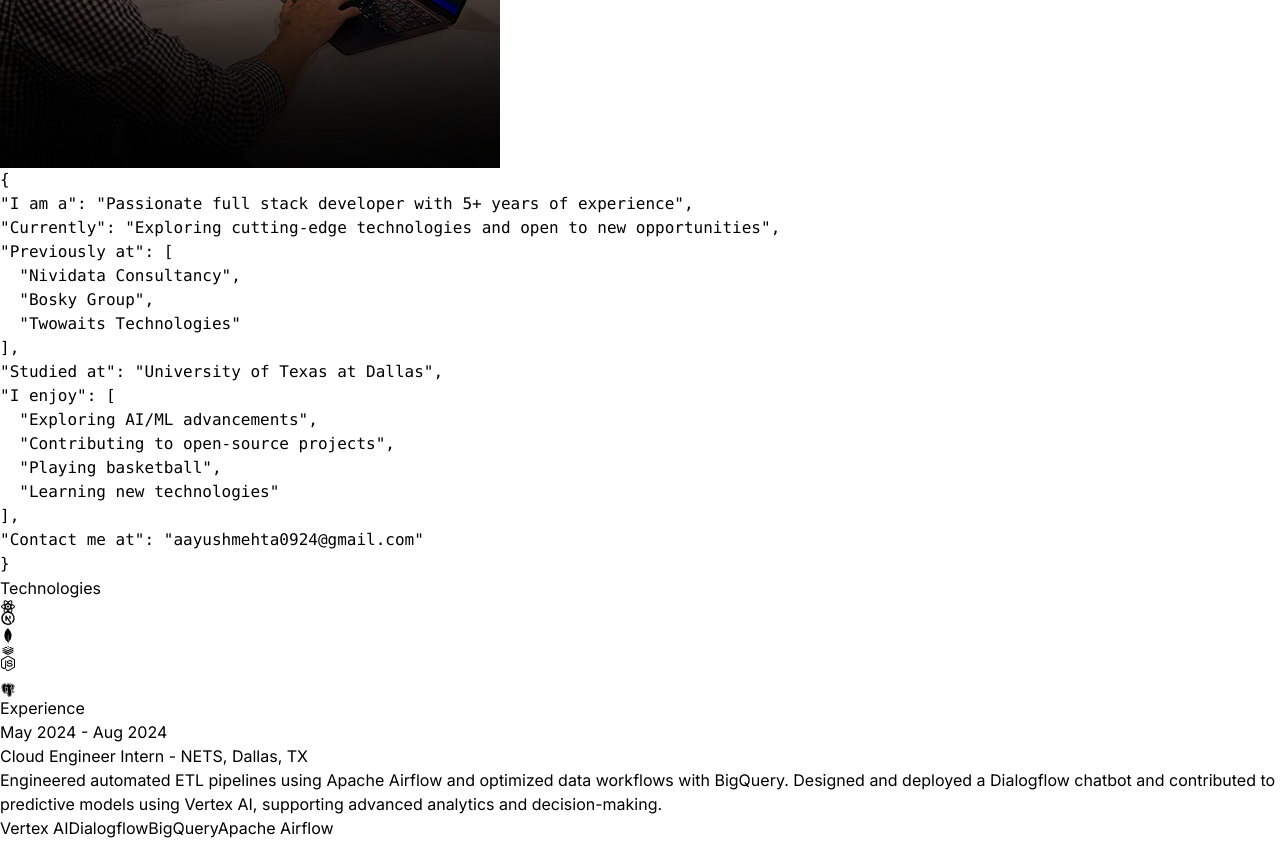
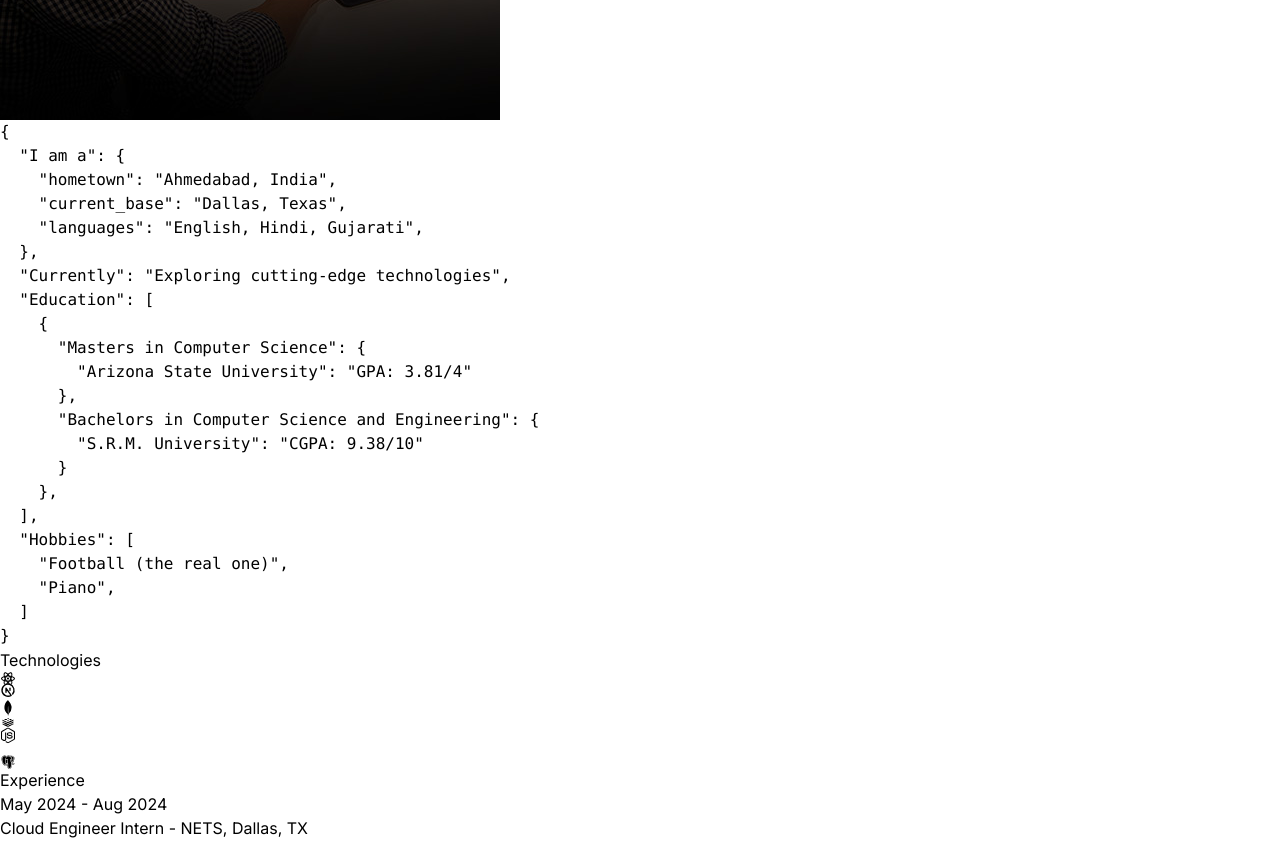
Before and after one commit to AayushMehta0924/My-Portfolio, a React (Vite) app: page / in a window 1280 px wide. Shown: the part 2320-3162 px from the top of the page. Built offline with nearby package versions, Linux system fonts and the light colour scheme.

Commit message:
JSON style text format update complete

```diff
--- a/src/components/About.jsx
+++ b/src/components/About.jsx
@@ -5,66 +5,71 @@ import { motion } from "framer-motion";
 const About = () => {
   return (
     <div className="border-b border-neutral-900 pb-4">
-        <h2 className="my-20 text-center text-4xl">About <span className="text-neutral-500">Me</span></h2>
+        <h2 className="my-20 text-center text-4xl">Hello <span className="text-neutral-500">World</span></h2>
         <div className="flex flex-wrap">
+            {/* Image Section */}
             <motion.div
                 whileInView={{ opacity: 1, x: 0 }}
                 initial={{ opacity: 0, x: -100 }}
                 transition={{ duration: 0.5 }}
-                className="w-full lg:w-1/2 lg:p-8"
+                className="w-full lg:w-1/2 lg:p-8 flex items-center justify-center"
             >
-                <div className="flex items-center justify-center">
                 <img className="rounded-2xl" src={aboutImg} alt="about" />
-                </div>
             </motion.div>
+
+            {/* Text Section */}
             <motion.div
                 whileInView={{ opacity: 1, x: 0 }}
                 initial={{ opacity: 0, x: 100 }}
                 transition={{ duration: 0.5 }}
-                className="w-full lg:w-1/2"
+                className="w-full lg:w-1/2 relative lg:top-[-10px]" // Adjust this value as needed
             >
-                <div className="flex justify-center lg:justify-start">
                 <pre className="my-2 max-w-xl py-6 bg-transparent p-4 rounded-md shadow-lg">
                     <code>
                         {"{"}
                         <br />
-                            <span className="text-red-500">"I am a"</span>: <span className="text-green-500">"Passionate full stack developer with 5+ years of experience"</span>,
+                        &nbsp;&nbsp;<span className="text-red-500">"I am a"</span>: {"{"}
                         <br />
-                            <span className="text-yellow-500">"Currently"</span>: <span className="text-green-500">"Exploring cutting-edge technologies and open to new opportunities"</span>,
+                        &nbsp;&nbsp;&nbsp;&nbsp;<span className="text-yellow-500">"hometown"</span>: <span className="text-green-500">"Ahmedabad, India"</span>,
                         <br />
-                            <span className="text-red-500">"Previously at"</span>: [
+                        &nbsp;&nbsp;&nbsp;&nbsp;<span className="text-yellow-500">"current_base"</span>: <span className="text-green-500">"Dallas, Texas"</span>,
                         <br />
-                            &nbsp;&nbsp;<span className="text-green-500">"Nividata Consultancy"</span>,
+                        &nbsp;&nbsp;&nbsp;&nbsp;<span className="text-yellow-500">"languages"</span>: <span className="text-green-500">"English, Hindi, Gujarati"</span>,
                         <br />
-                            &nbsp;&nbsp;<span className="text-green-500">"Bosky Group"</span>,
+                        &nbsp;&nbsp;{"},"}
                         <br />
-                            &nbsp;&nbsp;<span className="text-green-500">"Twowaits Technologies"</span>
+                        &nbsp;&nbsp;<span className="text-red-500">"Currently"</span>: <span className="text-green-500">"Exploring cutting-edge technologies"</span>,
                         <br />
-                            ],
+                        &nbsp;&nbsp;<span className="text-red-500">"Education"</span>: [
                         <br />
-                            <span className="text-yellow-500">"Studied at"</span>: <span className="text-green-500">"University of Texas at Dallas"</span>,
+                        &nbsp;&nbsp;&nbsp;&nbsp;{"{"}<br />
+                        &nbsp;&nbsp;&nbsp;&nbsp;&nbsp;&nbsp;<span className="text-yellow-500">"Masters in Computer Science"</span>: {"{"}
                         <br />
-                            <span className="text-red-500">"I enjoy"</span>: [
+                        &nbsp;&nbsp;&nbsp;&nbsp;&nbsp;&nbsp;&nbsp;&nbsp;<span className="text-yellow-500">"Arizona State University"</span>: <span className="text-green-500">"GPA: 3.81/4"</span>
                         <br />
-                            &nbsp;&nbsp;<span className="text-green-500">"Exploring AI/ML advancements"</span>,
+                        &nbsp;&nbsp;&nbsp;&nbsp;&nbsp;&nbsp;{"}"},
                         <br />
-                            &nbsp;&nbsp;<span className="text-green-500">"Contributing to open-source projects"</span>,
+                        &nbsp;&nbsp;&nbsp;&nbsp;&nbsp;&nbsp;<span className="text-yellow-500">"Bachelors in Computer Science and Engineering"</span>: {"{"}
                         <br />
-                            &nbsp;&nbsp;<span className="text-green-500">"Playing basketball"</span>,
+                        &nbsp;&nbsp;&nbsp;&nbsp;&nbsp;&nbsp;&nbsp;&nbsp;<span className="text-yellow-500">"S.R.M. University"</span>: <span className="text-green-500">"CGPA: 9.38/10"</span>
                         <br />
-                            &nbsp;&nbsp;<span className="text-green-500">"Learning new technologies"</span>
+                        &nbsp;&nbsp;&nbsp;&nbsp;&nbsp;&nbsp;{"}"}
                         <br />
-                            ],
+                        &nbsp;&nbsp;&nbsp;&nbsp;{"}"},
                         <br />
-                            <span className="text-yellow-500">"Contact me at"</span>: <span className="text-green-500">"aayushmehta0924@gmail.com"</span>
+                        &nbsp;&nbsp;],
+                        <br />
+                        &nbsp;&nbsp;<span className="text-red-500">"Hobbies"</span>: [
+                        <br />
+                        &nbsp;&nbsp;&nbsp;&nbsp;<span className="text-green-500">"Football (the real one)"</span>,
+                        <br />
+                        &nbsp;&nbsp;&nbsp;&nbsp;<span className="text-green-500">"Piano"</span>,
+                        <br />
+                        &nbsp;&nbsp;]
                         <br />
                         {"}"}
                     </code>
                 </pre>
-                </div>
-                {/* <div className="flex justify-center lg:justify-start">
-                    <p className="my-2 max-w-xl py-6">{ABOUT_TEXT}</p>
-                </div> */}
             </motion.div>
         </div>
     </div>
--- a/src/constants/index.js
+++ b/src/constants/index.js
@@ -3,25 +3,32 @@ import project2 from "../assets/projects/project-2.jpg";
 import project3 from "../assets/projects/project-3.jpg";
 import project4 from "../assets/projects/project-4.jpg";
 
-export const HERO_CONTENT = `I am a passionate full stack developer with a knack for crafting robust and scalable web applications. With 5 years of hands-on experience, I have honed my skills in front-end technologies like React and Next.js, as well as back-end technologies like Node.js, MySQL, PostgreSQL, and MongoDB. My goal is to leverage my expertise to create innovative solutions that drive business growth and deliver exceptional user experiences.`;
+
+export const HERO_CONTENT = '"Hardware eventually fails. Software eventually works"'
+// export const HERO_CONTENT = `I am a passionate full stack developer with a knack for crafting robust and scalable web applications. With 5 years of hands-on experience, I have honed my skills in front-end technologies like React and Next.js, as well as back-end technologies like Node.js, MySQL, PostgreSQL, and MongoDB. My goal is to leverage my expertise to create innovative solutions that drive business growth and deliver exceptional user experiences.`;
 
 // IDEA: Write in JSON Format. Education, Hobbies, Certificates, etc
 export const ABOUT_TEXT = `{
-  "I am a": "Passionate full stack developer with 5+ years of experience",
-  "Currently": "Exploring cutting-edge technologies and open to new opportunities",
-  "Previously at": [
-    "Nividata Consultancy",
-    "Bosky Group",
-    "Twowaits Technologies"
-  ],
-  "Studied at": "University of Texas at Dallas",
-  "I enjoy": [
+  "I am a": {
+    "hometown": "Ahmedabad, India",
+    "current_base": "Dallas, Texas",
+    "languages": ["English", "Gujarati", "Hindi"]
+  },
+  "Currently": "Exploring cutting-edge technologies"
+  "Education": [
+    "Masters in Computer Science": [
+      "Arizona State University": "GPA: 3.81/4"
+    ],
+    "Bachelors in Computer Science and Engineering": [
+      "S.R.M. University": "CGPA: 9.38/10"
+    ]
+  ]
+  "Hobbies": [
     "Exploring AI/ML advancements",
-    "Contributing to open-source projects",
-    "Playing basketball",
+    "Football (the real one)",
+    "Piano",
     "Learning new technologies"
-  ],
-  "Contact me at": "aayushmehta0924@gmail.com"
+  ]
 }`;
 
 /*export const ABOUT_TEXT = `I am a dedicated and versatile full stack developer with a passion for creating efficient and user-friendly web applications. With 5 years of professional experience, I have worked with a variety of technologies, including React, Next.js, Node.js, MySQL, PostgreSQL, and MongoDB. My journey in web development began with a deep curiosity for how things work, and it has evolved into a career where I continuously strive to learn and adapt to new challenges. I thrive in collaborative environments and enjoy solving complex problems to deliver high-quality solutions. Outside of coding, I enjoy staying active, exploring new technologies, and contributing to open-source projects.`;*/
```
Lines whose indentation alone changed are shown as unchanged.
